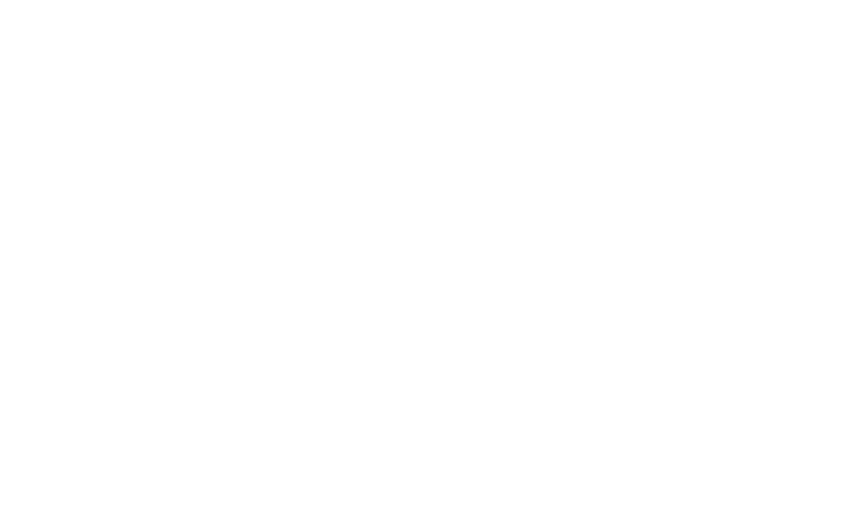
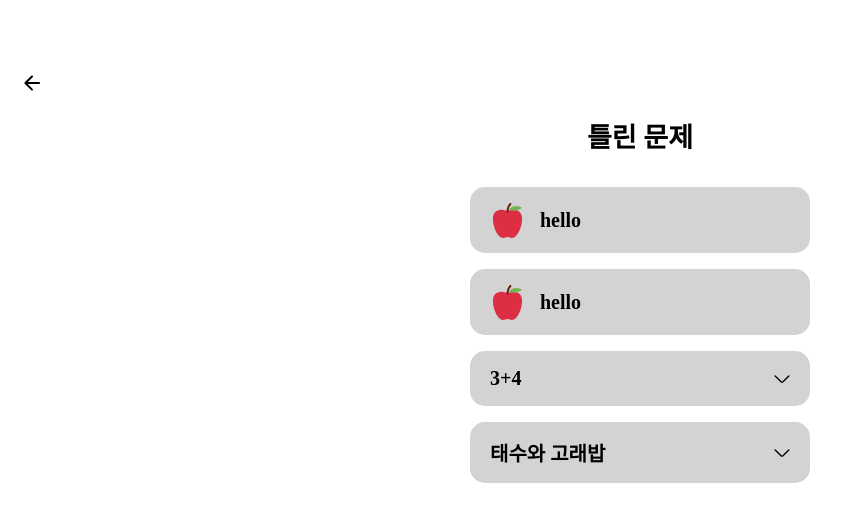
Before and after one commit to Team-Turkey7/FirstStep_FE, a React (Vite) app: page /wrong-answer in a window 1280 px wide. Before the commit this address had no page. Shown: the top 522 px of the page, without its empty margins (0-848 px from the left). Built offline with nearby package versions, Linux system fonts and the light colour scheme.

Commit message:
feat: 결과 확인 페이지 퍼블리싱

```diff
--- a/src/App.tsx
+++ b/src/App.tsx
@@ -1,11 +1,17 @@
 import { BrowserRouter, Route, Routes } from "react-router-dom";
 import { GlobalStyle } from "./styles/GlobalStyles";
+import CheckResult from "./pages/CheckResult";
+import CompleteSplash from "./pages/CompleteSplash";
+import WrongAnswer from "./pages/WrongAnswer";
 
 function App() {
   return (
     <BrowserRouter>
       <GlobalStyle />
       <Routes>
+        <Route path="check-result" element={<CheckResult />} />
+        <Route path="complete-splash" element={<CompleteSplash />} />
+        <Route path="wrong-answer" element={<WrongAnswer />} />
       </Routes>
     </BrowserRouter>
   );
--- a/src/components/MathAnswer.tsx
+++ b/src/components/MathAnswer.tsx
@@ -2,14 +2,18 @@ import { useState } from "react";
 import styled from "@emotion/styled";
 import { bottomArrow } from "../assets";
 
+type AnswerState = "right" | "wrong" | "all";
+
 interface ITestType {
+  state: AnswerState;
   problemId: number;
   problem: string;
-  problemDetail: string;
+  problemDetail?: string;
   answer: string;
 }
 
 export const MathAnswer = ({
+  state,
   problemId,
   problem,
   problemDetail,
@@ -18,7 +22,11 @@ export const MathAnswer = ({
   const [active, setActive] = useState(false);
 
   return (
-    <Wrapper key={problemId} onClick={() => setActive((prev) => !prev)}>
+    <Wrapper
+      state={state}
+      key={problemId}
+      onClick={() => setActive((prev) => !prev)}
+    >
       <Header>
         <Question>{problem}</Question>
         <ArrowIcon $active={active}>
@@ -38,16 +46,27 @@ export const MathAnswer = ({
 const ProblemDetail = styled.div`
   margin-bottom: 15px;
   font-size: 16px;
+  font-weight: 500;
+  word-break: keep-all;
 `;
 
-const Wrapper = styled.div`
+const Wrapper = styled.div<{ state: AnswerState }>`
   width: 340px;
-  background-color: #d3d3d3;
   border-radius: 15px;
   padding: 16px 20px;
   box-sizing: border-box;
   cursor: pointer;
   transition: all 0.3s ease-in-out;
+  background-color: ${({ state }) => {
+    switch (state) {
+      case "right":
+        return "#D4FFB3";
+      case "wrong":
+        return "#FFC8C8";
+      case "all":
+        return "#D3D3D3";
+    }
+  }};
 `;
 
 const Header = styled.div`
--- a/src/components/NextButton.tsx
+++ b/src/components/NextButton.tsx
@@ -7,26 +7,25 @@ type ButtonState = "active" | "disabled" | "completed";
 
 interface Prop {
   state: ButtonState;
-  text: string;
 }
 
-const NextButton = ({ state, text }: Prop) => {
+const NextButton = ({ state }: Prop) => {
   const getButtonContent = () => {
     switch (state) {
       case "active":
         return (
           <>
-            {text} <img src={arrow_white} alt="arrow" />
+            다음 <img src={arrow_white} alt="arrow" />
           </>
         );
       case "disabled":
         return (
           <>
-            {text} <img src={arrow_black} alt="arrow" />
+            다음 <img src={arrow_black} alt="arrow" />
           </>
         );
       case "completed":
-        return text;
+        return "학습 완료";
     }
   };
 
--- /dev/null
+++ b/src/pages/CheckResult.tsx
@@ -0,0 +1,58 @@
+import styled from "@emotion/styled";
+import AnswerCard from "../components/AnswerCard";
+import NextButton from "../components/NextButton";
+import { MathAnswer } from "../components";
+
+const CheckResult = () => {
+  return (
+    <Container>
+      <Section>
+        정답 확인
+        <CardWrap>
+          <AnswerCard state="right" problem="hello" />
+          <AnswerCard state="wrong" problem="hello" />
+          <AnswerCard state="right" problem="hello" />
+          <AnswerCard state="wrong" problem="hello" />
+          <MathAnswer state="right" problemId={1} problem="3+4" answer="7" />
+          <MathAnswer
+            state="wrong"
+            problemId={2}
+            problem="태수와 고래밥"
+            answer="6개"
+            problemDetail="태수는 20개의 고래밥을 가지고 있다.
+          하지만 정욱이가 고래밥이 너무 가지고 싶어
+          태수의 고래밥 14개를 뺏었다.
+          태수가 가지고 있는 고래밥의 개수는? "
+          />
+        </CardWrap>
+      </Section>
+      <NextButton state="completed" />
+    </Container>
+  );
+};
+
+const CardWrap = styled.div`
+  display: flex;
+  flex-direction: column;
+  gap: 16px;
+`;
+const Section = styled.section`
+  width: 100%;
+  display: flex;
+  flex-direction: column;
+  align-items: center;
+  gap: 52px;
+  font-size: 27px;
+  font-weight: 700;
+`;
+const Container = styled.div`
+  width: 100vw;
+  display: flex;
+  flex-direction: column;
+  align-items: center;
+  justify-content: space-between;
+  gap: 156px;
+  padding: 96px 0 70px;
+`;
+
+export default CheckResult;
--- /dev/null
+++ b/src/pages/CompleteSplash.tsx
@@ -0,0 +1,38 @@
+import styled from "@emotion/styled";
+import confetti from "../assets/8b5cf5e900445458c224e3f44b1efbb3ef9dc105.png";
+
+const CompleteSplash = () => {
+  return (
+    <Container>
+      <Wrap>
+        <img src={confetti} />
+        오늘의 학습을
+        <br /> 완료하였습니다!!
+      </Wrap>
+    </Container>
+  );
+};
+
+const Wrap = styled.div`
+  display: flex;
+  flex-direction: column;
+  align-items: center;
+  gap: 86px;
+  font-size: 29px;
+  font-weight: 700;
+  text-align: center;
+  img {
+    width: 180px;
+    height: 180px;
+  }
+`;
+const Container = styled.div`
+  height: 100vh;
+  width: 100vw;
+  display: flex;
+  flex-direction: column;
+  align-items: center;
+  justify-content: center;
+`;
+
+export default CompleteSplash;
--- /dev/null
+++ b/src/pages/WrongAnswer.tsx
@@ -0,0 +1,54 @@
+import styled from "@emotion/styled";
+import NavBar from "../components/NavBar";
+import AnswerCard from "../components/AnswerCard";
+import { MathAnswer } from "../components";
+
+const WrongAnswer = () => {
+  return (
+    <Container>
+      <NavBar />
+      <Section>
+        틀린 문제
+        <Wrap>
+          <AnswerCard state="all" problem="hello" />
+          <AnswerCard state="all" problem="hello" />
+          <MathAnswer state="all" problemId={1} problem="3+4" answer="7" />
+          <MathAnswer
+            state="all"
+            problemId={2}
+            problem="태수와 고래밥"
+            answer="6개"
+            problemDetail="태수는 20개의 고래밥을 가지고 있다.
+하지만 정욱이가 고래밥이 너무 가지고 싶어
+태수의 고래밥 14개를 뺏었다.
+태수가 가지고 있는 고래밥의 개수는? "
+          />
+        </Wrap>
+      </Section>
+    </Container>
+  );
+};
+
+const Wrap = styled.div`
+  display: flex;
+  flex-direction: column;
+  gap: 16px;
+`;
+const Section = styled.section`
+  display: flex;
+  flex-direction: column;
+  align-items: center;
+  gap: 32px;
+  font-size: 27px;
+  font-weight: 700;
+`;
+const Container = styled.div`
+  width: 100vw;
+  display: flex;
+  flex-direction: column;
+  align-items: center;
+  padding-top: 58px;
+  gap: 8px;
+`;
+
+export default WrongAnswer;
--- a/src/styles/GlobalStyles.ts
+++ b/src/styles/GlobalStyles.ts
@@ -8,6 +8,7 @@ export const GlobalStyle = () =>
         margin: 0;
         padding: 0;
         font-family: Pretendard;
+        box-sizing: border-box;
       }
     `,
   });
```
Also changed, not shown: src/assets/8b5cf5e900445458c224e3f44b1efbb3ef9dc105.png (added).
